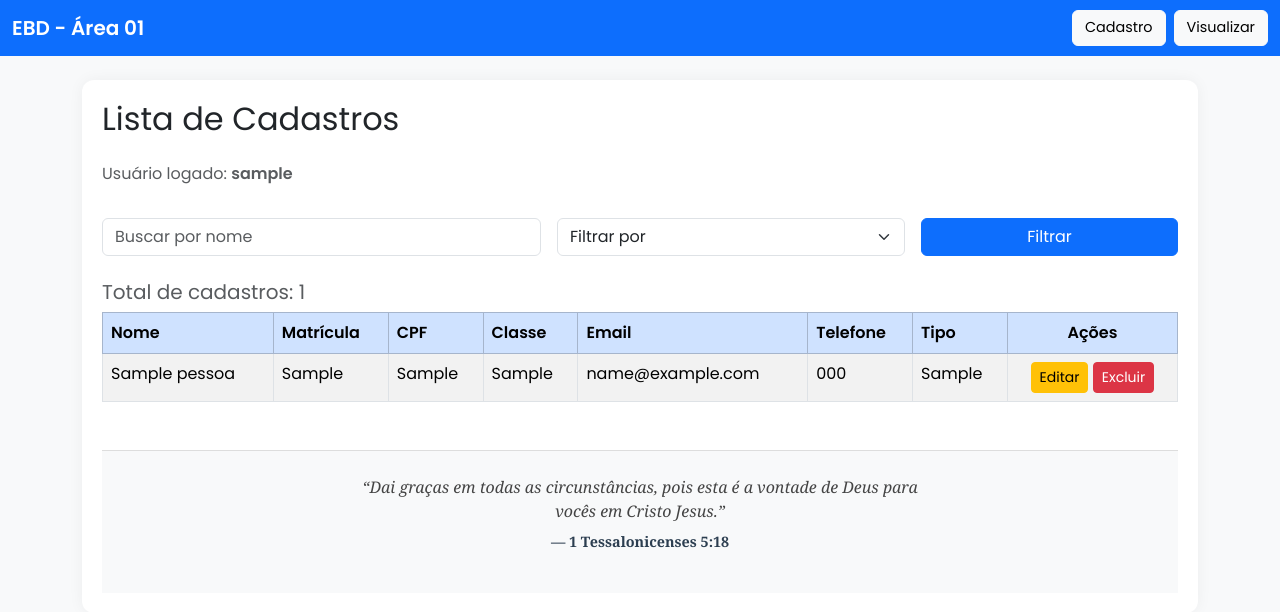
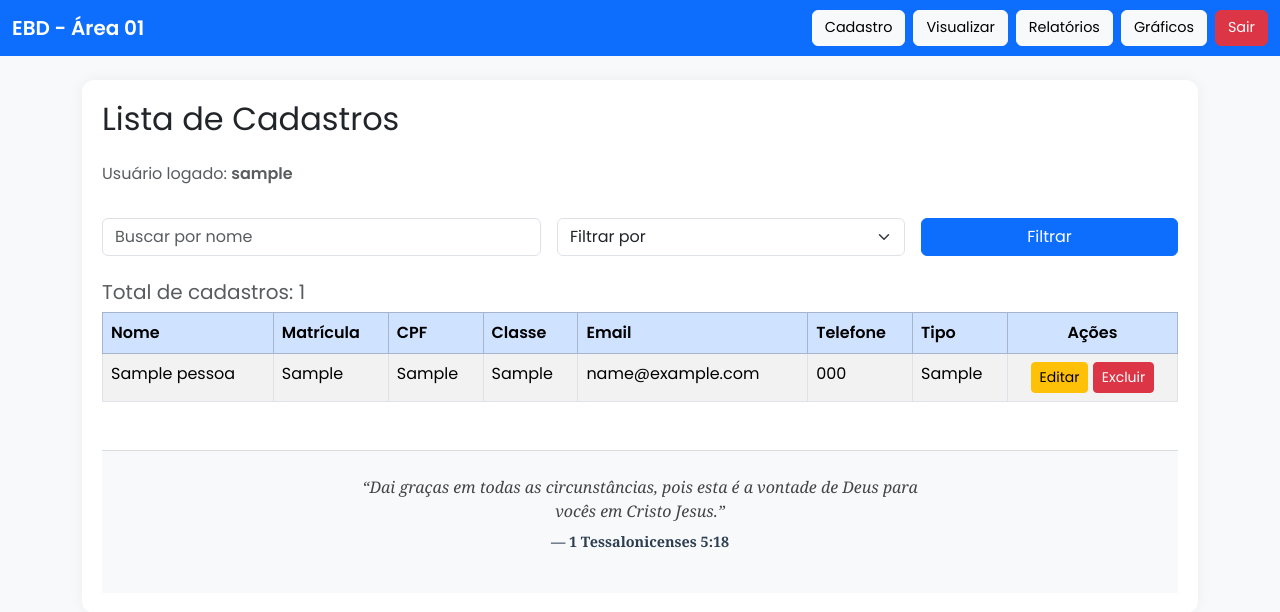
Before and after one commit to RanyereLima25/ebd, a Flask app: page /visualizar in a window 1280 px wide. Shown: the top 612 px of the page. Run offline with Flask 3, Linux system fonts and the light colour scheme; a user stored in the database is signed in; tables that the repository leaves empty hold one stand-in row (values such as "Sample post").

Commit message:
Update base.html

```diff
--- a/templates/base.html
+++ b/templates/base.html
@@ -58,6 +58,9 @@
             <div class="d-flex flex-wrap gap-2 mt-2 mt-lg-0">
                 <a class="btn btn-light" href="{{ url_for('registrar') }}">Cadastro</a>
                 <a class="btn btn-light" href="{{ url_for('visualizar') }}">Visualizar</a>
+                <a class="btn btn-light" href="{{ url_for('relatorios') }}">Relatórios</a>
+                <a class="btn btn-light" href="{{ url_for('graficos') }}">Gráficos</a>
+                <a class="btn btn-danger" href="{{ url_for('logout') }}">Sair</a>
 
             </div>
         </div>
```
